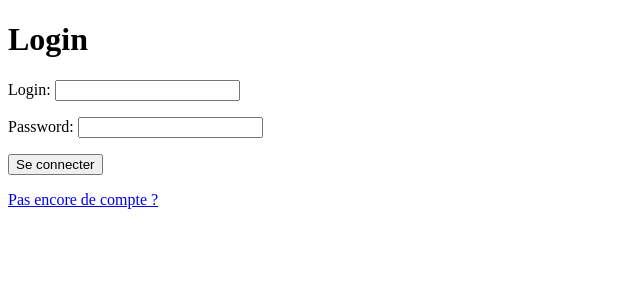
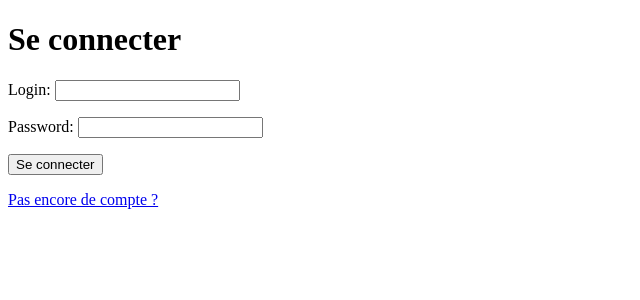
Before and after one commit to LeRatdemare/koralmar, a Django app: page /login/ in a window 1280 px wide. Shown: the part 170-470 px from the top of the page, without its empty margins (0-640 px from the left). Run offline with Django 4.2, Linux system fonts and the light colour scheme.

Commit message:
Update README

```diff
--- a/koralmar/calapp/templates/calapp/login.html
+++ b/koralmar/calapp/templates/calapp/login.html
@@ -2,7 +2,7 @@
 
 {% block content  %}
 
-<h1>Login</h1>
+<h1>Se connecter</h1>
 <form method="post">
     {% csrf_token %}
     <p>
```
Also changed, not shown: README.md.
